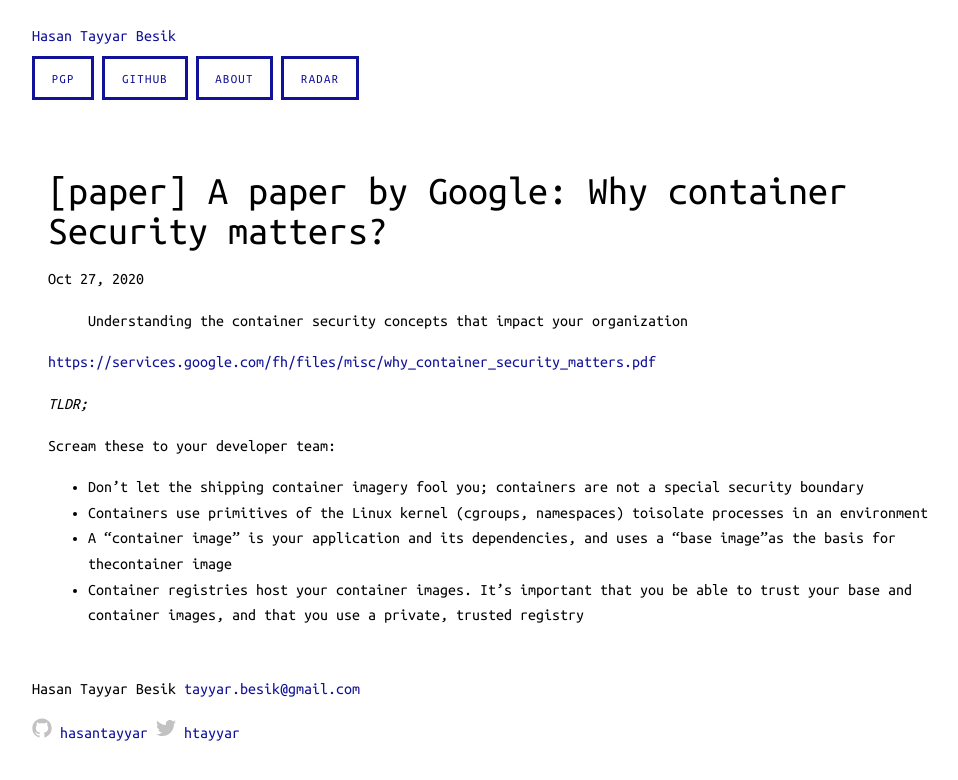
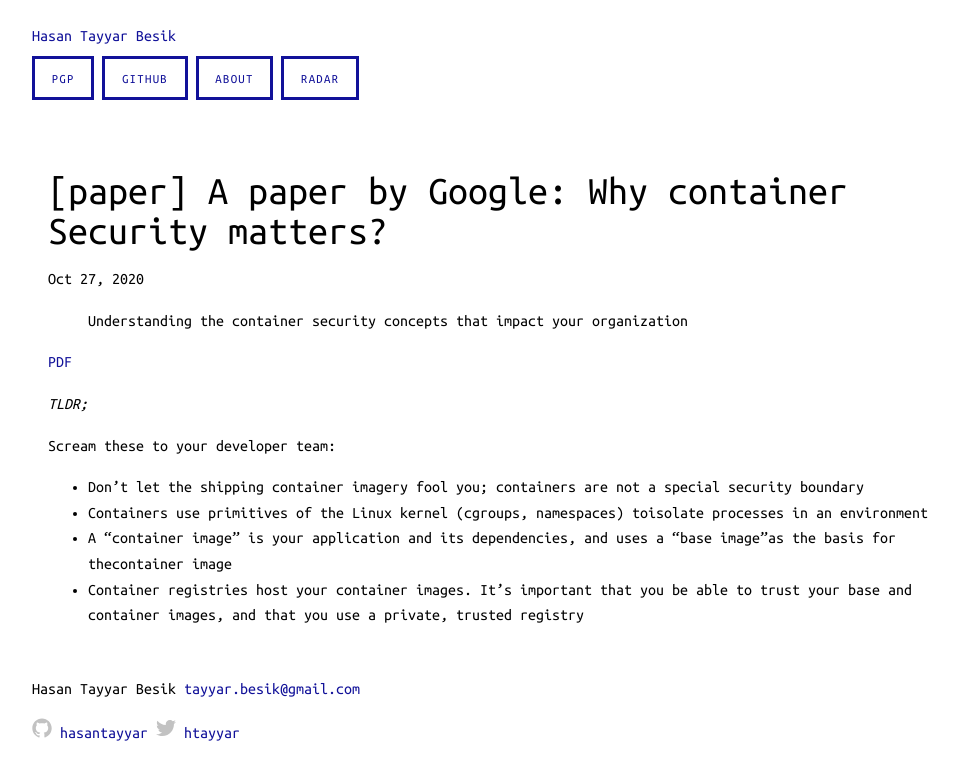
Before and after one commit to hasantayyar/hasantayyar.net, a Jekyll site: the page built from _posts/2020-10-27-container-security-google-paper.md, in a window 1280 px wide. Shown: the top 780 px of the page, without its empty margins (144-1102 px from the left). Built offline with Jekyll 4.4.1, drawn with Linux system fonts in a browser that asks for light colours; Markdown is read by kramdown in place of the engine named in the settings; some of the changed lines change nothing that is shown.

Commit message:
Update 2020-10-27-container-security-google-paper.md

```diff
--- a/_posts/2020-10-27-container-security-google-paper.md
+++ b/_posts/2020-10-27-container-security-google-paper.md
@@ -7,7 +7,7 @@
 
 > Understanding the container security concepts that impact your organization
 
-[https://services.google.com/fh/files/misc/why_container_security_matters.pdf](https://services.google.com/fh/files/misc/why_container_security_matters.pdf)
+[PDF](https://services.google.com/fh/files/misc/why_container_security_matters.pdf)
 
 *TLDR;*
 
```
